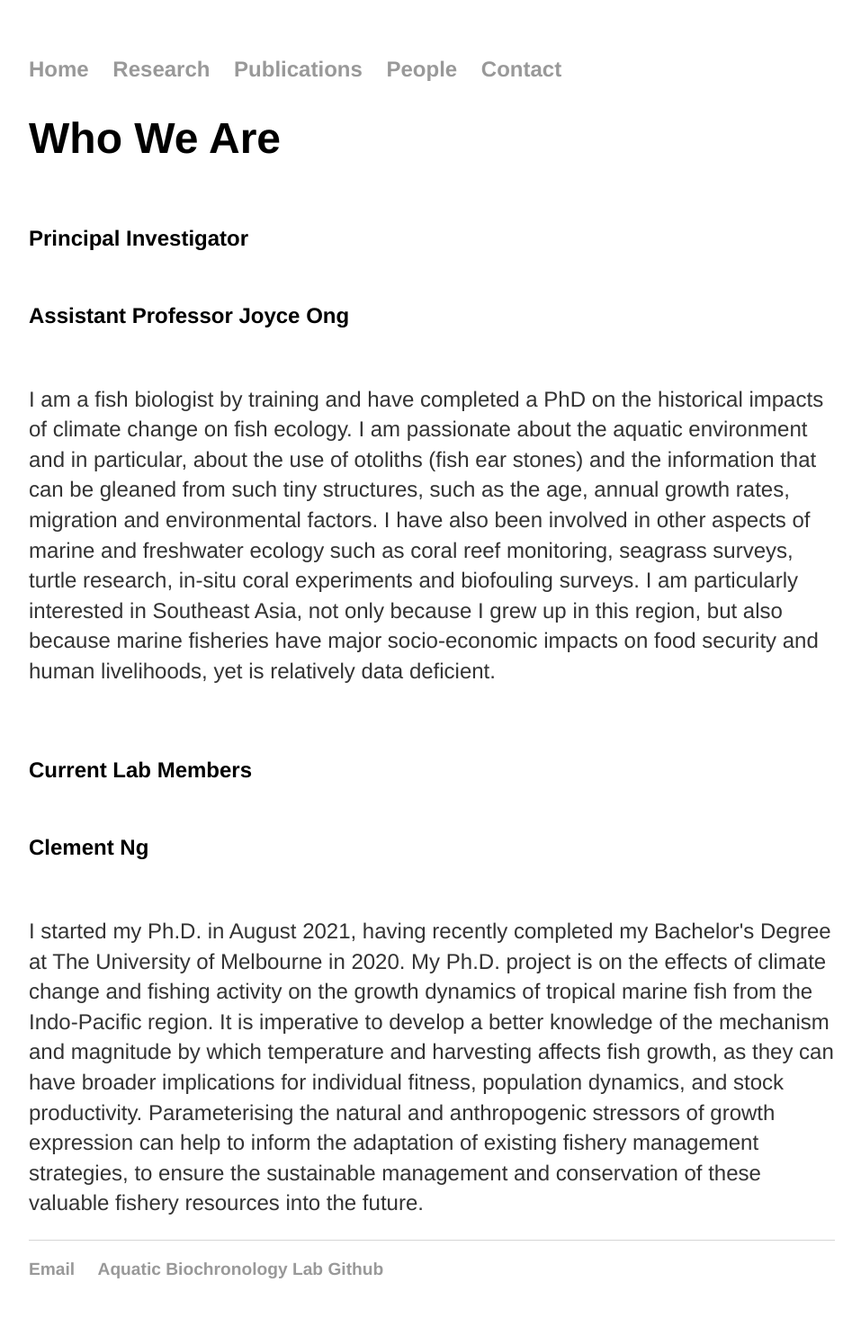
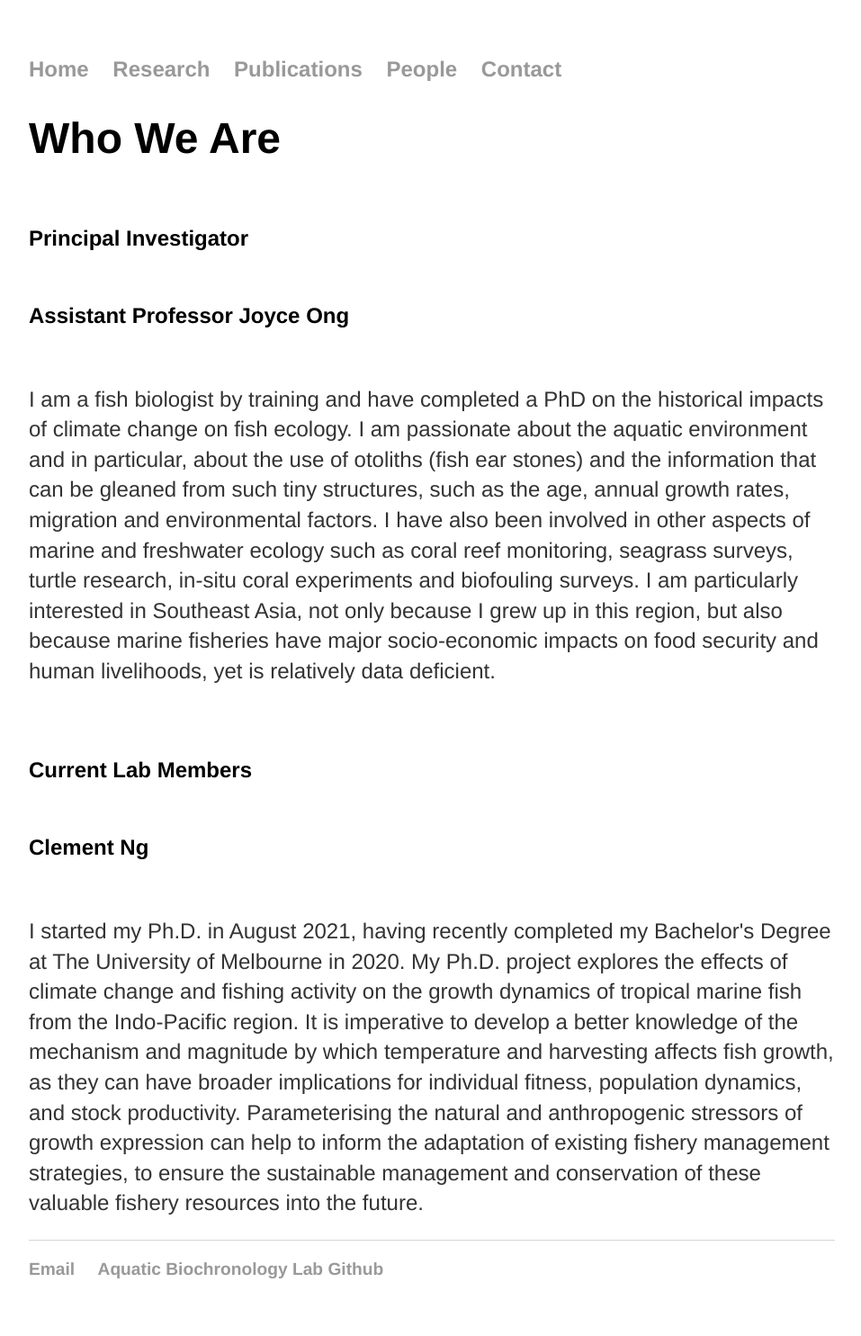
Before and after one commit to Aquatic-Biochronology-Lab/Aquatic-Biochronology-Lab.github.io, a Jekyll site: the page built from People/index.html, in a window 1280 px wide. Shown: the whole page at 90% size, without its empty margins (160-1117 px from the left). Built offline with Jekyll 4.4.1, drawn with Linux system fonts in a browser that asks for light colours.

Commit message:
Update index.html

```diff
--- a/People/index.html
+++ b/People/index.html
@@ -10,6 +10,6 @@ title: Aquatic Biochronology Lab Members
   <br><br>
   <h2> Current Lab Members </h2><br>
   <h2> Clement Ng </h2><br>
-  <p> I started my Ph.D. in August 2021, having recently completed my Bachelor's Degree at The University of Melbourne in 2020. My Ph.D. project is on the effects of climate change and fishing activity on the growth dynamics of tropical marine fish from the Indo-Pacific region. It is imperative to develop a better knowledge of the mechanism and magnitude by which temperature and harvesting affects fish growth, as they can have broader implications for individual fitness, population dynamics, and stock productivity. Parameterising the natural and anthropogenic stressors of growth expression can help to inform the adaptation of existing fishery management strategies, to ensure the sustainable management and conservation of these valuable fishery resources into the future. </p>
+  <p> I started my Ph.D. in August 2021, having recently completed my Bachelor's Degree at The University of Melbourne in 2020. My Ph.D. project explores the effects of climate change and fishing activity on the growth dynamics of tropical marine fish from the Indo-Pacific region. It is imperative to develop a better knowledge of the mechanism and magnitude by which temperature and harvesting affects fish growth, as they can have broader implications for individual fitness, population dynamics, and stock productivity. Parameterising the natural and anthropogenic stressors of growth expression can help to inform the adaptation of existing fishery management strategies, to ensure the sustainable management and conservation of these valuable fishery resources into the future. </p>
 
 </div><!-- /.blurb -->
```
